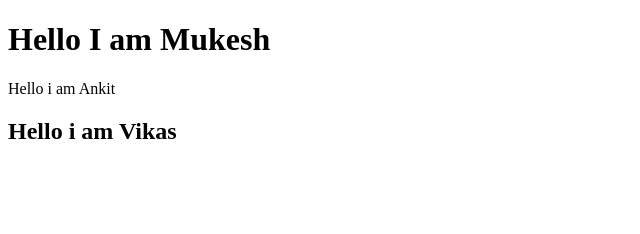
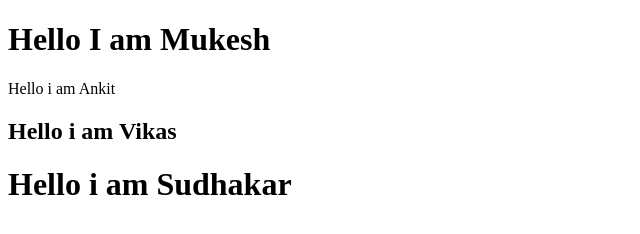
Before and after one commit to anil6200/AnilRepo1, a plain HTML site: page index.html in a window 1280 px wide. Shown: the whole page, without its empty margins (0-640 px from the left). Drawn offline with Linux system fonts and the light colour scheme.

Commit message:
sudhakar add div id

```diff
--- a/index.html
+++ b/index.html
@@ -9,5 +9,6 @@
     <h1>Hello I am Mukesh</h1>
     <p>Hello i am Ankit</p>
     <h2>Hello i am Vikas</h2>
+    <div id="box"><h1>Hello i am Sudhakar</h1></div>
 </body>
 </html>
```
